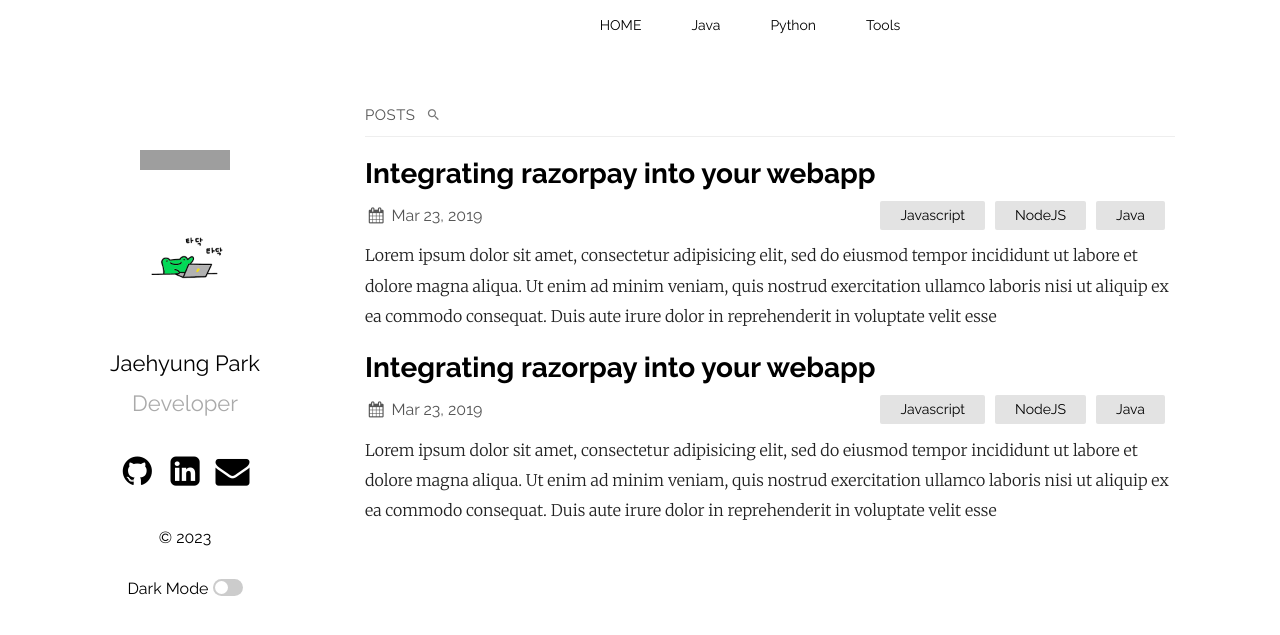
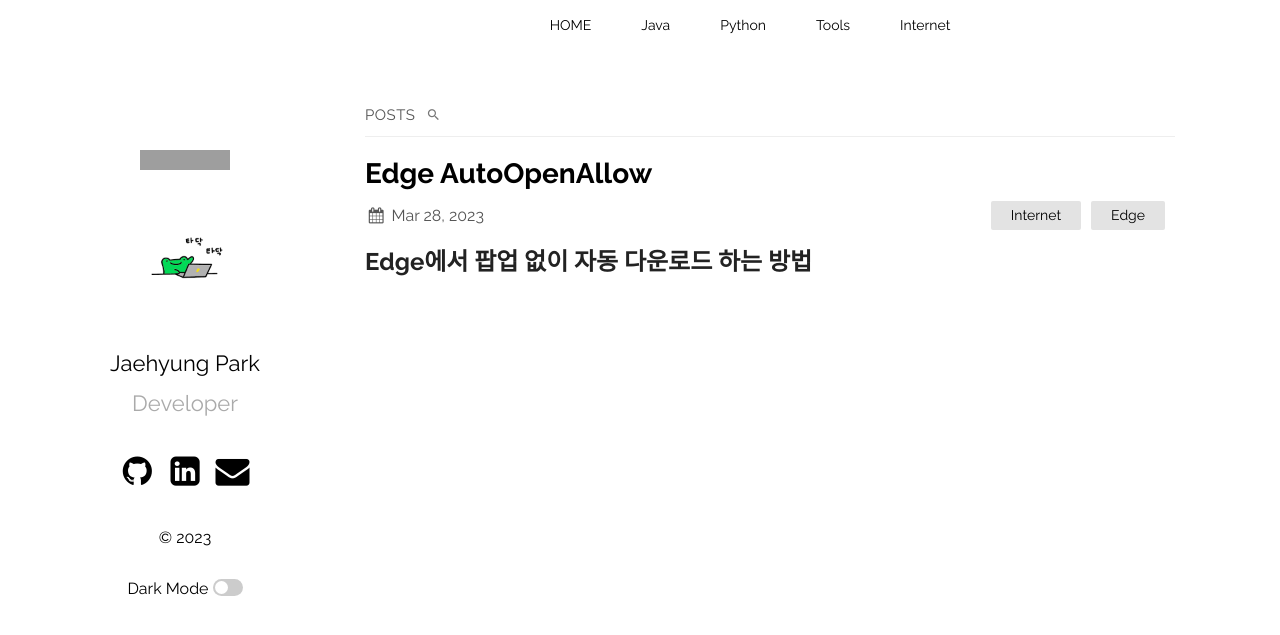
Before and after one commit to jbro321/jbro321.github.io, a Jekyll site: the page built from index.md, in a window 1280 px wide. Shown: the top 635 px of the page. Built offline with Jekyll 4.4.1, drawn with Linux system fonts in a browser that asks for light colours; grey boxes are pictures that could not be loaded.

Commit message:
post 2023-03-28-Edge-AutoOpenAllow

````diff
--- a/_layouts/default.html
+++ b/_layouts/default.html
@@ -190,6 +190,13 @@
             <li><a href="/category/Svn" class="ctext">Svn</a></li>
           </ul>
           </li>
+          <!-- main category4 -->
+          <li><a href="/category/Internet" class="ctext">Internet</a>
+          <ul>
+            <li><a href="/category/Edge" class="ctext">Edge</a></li>
+            <li><a href="/category/IE" class="ctext">IE</a></li>
+          </ul>
+          </li>
         </ul>
       </div>
       {{ content }}
--- /dev/null
+++ b/_posts/Internet/Edge/2023-03-28-Edge-AutoOpenAllow/2023-03-28-Edge-AutoOpenAllow.md
@@ -0,0 +1,35 @@
+---
+layout: post
+title:  "Edge AutoOpenAllow"
+date:   2023-03-28 09:10:36 +0900
+categories: Internet Edge
+---
+## Edge에서 팝업 없이 자동 다운로드 하는 방법
+
+### 윈도우 레지스트리 편집기 실행
+
+1. 자동으로 다운로드 할 URL을 등록합니다.
+
+![AutoOpenAllowedForURLs](/_posts/Internet/Edge/2023-03-28-Edge-AutoOpenAllow/AutoOpenAllowedForURLs.jpeg)
+
+위 이미지는 "https://test.com"에서 자동으로 실행하게 설정하였습니다.
+
+```
+// Command Prompt > regedit 실행
+
+reg add HKEY_LOCAL_MACHINE\SOFTWARE\Policies\Microsoft\Edge\AutoOpenAllowedForURLs /v 1 /d https://test.com
+```
+
+여러 Url이 있을 경우, 1번에 이어 2번 3번으로 등록하면 됩니다.
+
+2. 자동으로 다운로드 할 FileType을 등록합니다.
+
+![AutoOpenFileTypes](/_posts/Internet/Edge/2023-03-28-Edge-AutoOpenAllow/AutoOpenFileTypes.jpeg)
+
+### or 커맨드 명령어로 등록
+```
+// Command Prompt > regedit 실행
+
+reg add HKEY_LOCAL_MACHINE\SOFTWARE\Policies\Microsoft\Edge\AutoOpenFileTypes /v 1 /d application
+```
+위는 "application" 파일을 자동으로 다운로드 설정한 방법입니다.
--- a/_posts/Java/2019-03-23-welcome-to-jekyll copy.markdown
+++ /dev/null
@@ -1,28 +0,0 @@
----
-layout: post
-title:  "Integrating razorpay into your webapp"
-date:   2019-03-23 21:03:36 +0530
-categories: Javascript NodeJS Java
----
-Lorem ipsum dolor sit amet, consectetur adipisicing elit, sed do eiusmod tempor incididunt ut labore et dolore magna aliqua. Ut enim ad minim veniam, quis nostrud exercitation ullamco laboris nisi ut aliquip ex ea commodo consequat. Duis aute irure dolor in reprehenderit in voluptate velit esse
-
-```javascript
-const Razorpay = require('razorpay');
-
-let rzp = Razorpay({
-	key_id: 'KEY_ID',
-	secret: 'name'
-});
-
-// capture request
-rzp.capture(payment_id, cost)
-	.then(function (data) {
-		return 2;
-	})
-```
-
-Check out the [Jekyll docs][jekyll-docs] for more info on how to get the most out of Jekyll. File all bugs/feature requests at [Jekyll’s GitHub repo][jekyll-gh]. If you have questions, you can ask them on [Jekyll Talk][jekyll-talk].
-
-[jekyll-docs]: https://jekyllrb.com/docs/home
-[jekyll-gh]:   https://github.com/jekyll/jekyll
-[jekyll-talk]: https://talk.jekyllrb.com/
--- a/_posts/Java/2019-03-23-welcome-to-jekyll.markdown
+++ /dev/null
@@ -1,28 +0,0 @@
----
-layout: post
-title:  "Integrating razorpay into your webapp"
-date:   2019-03-23 21:03:36 +0530
-categories: Javascript NodeJS Java
----
-Lorem ipsum dolor sit amet, consectetur adipisicing elit, sed do eiusmod tempor incididunt ut labore et dolore magna aliqua. Ut enim ad minim veniam, quis nostrud exercitation ullamco laboris nisi ut aliquip ex ea commodo consequat. Duis aute irure dolor in reprehenderit in voluptate velit esse
-
-```javascript
-const Razorpay = require('razorpay');
-
-let rzp = Razorpay({
-	key_id: 'KEY_ID',
-	secret: 'name'
-});
-
-// capture request
-rzp.capture(payment_id, cost)
-	.then(function (data) {
-		return 2;
-	})
-```
-
-Check out the [Jekyll docs][jekyll-docs] for more info on how to get the most out of Jekyll. File all bugs/feature requests at [Jekyll’s GitHub repo][jekyll-gh]. If you have questions, you can ask them on [Jekyll Talk][jekyll-talk].
-
-[jekyll-docs]: https://jekyllrb.com/docs/home
-[jekyll-gh]:   https://github.com/jekyll/jekyll
-[jekyll-talk]: https://talk.jekyllrb.com/
--- /dev/null
+++ b/category/Edge.md
@@ -0,0 +1,7 @@
+---
+
+layout: category
+
+title: 'Edge'
+
+---
````
Also changed, not shown: category/IE.md (added, +7 -0 lines), _posts/Internet/Edge/2023-03-28-Edge-AutoOpenAllow/AutoOpenAllowedForURLs.jpeg (added), _posts/Internet/Edge/2023-03-28-Edge-AutoOpenAllow/AutoOpenFileTypes.jpeg (added), 1 other file.
